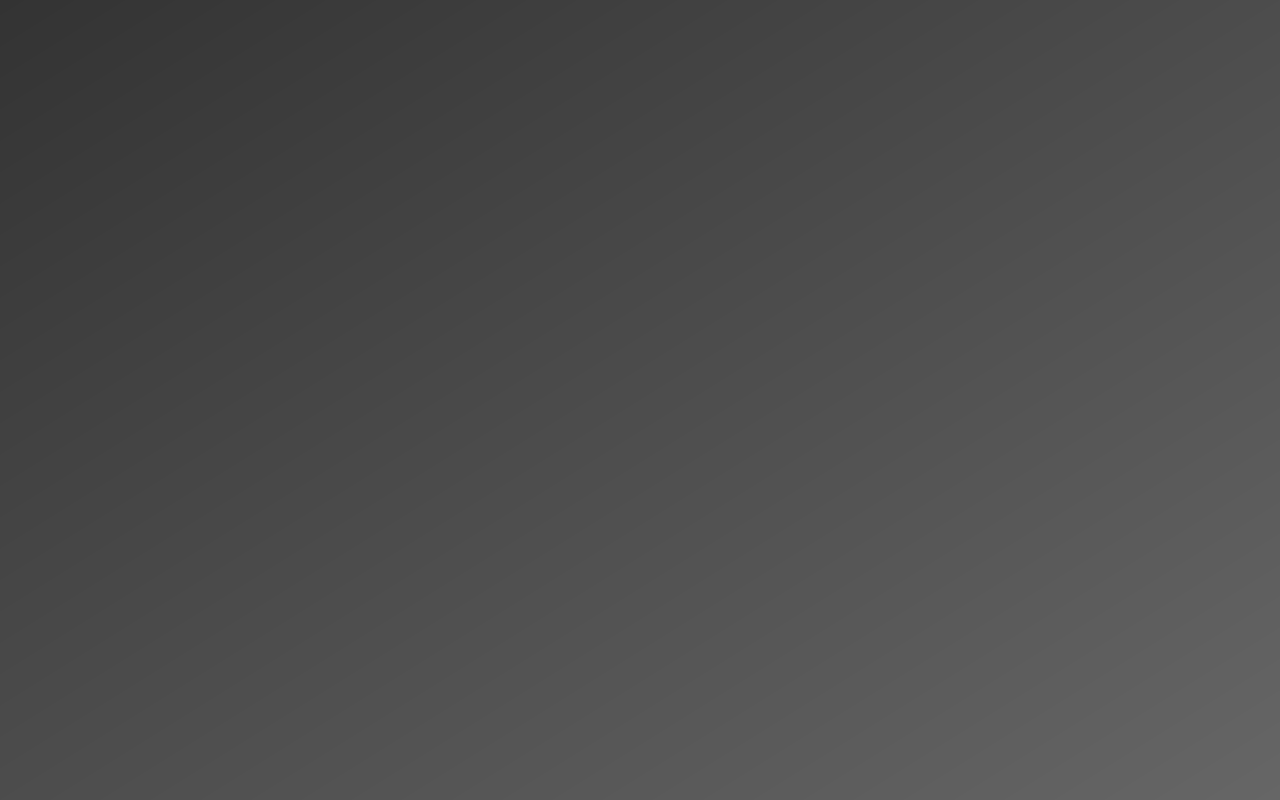
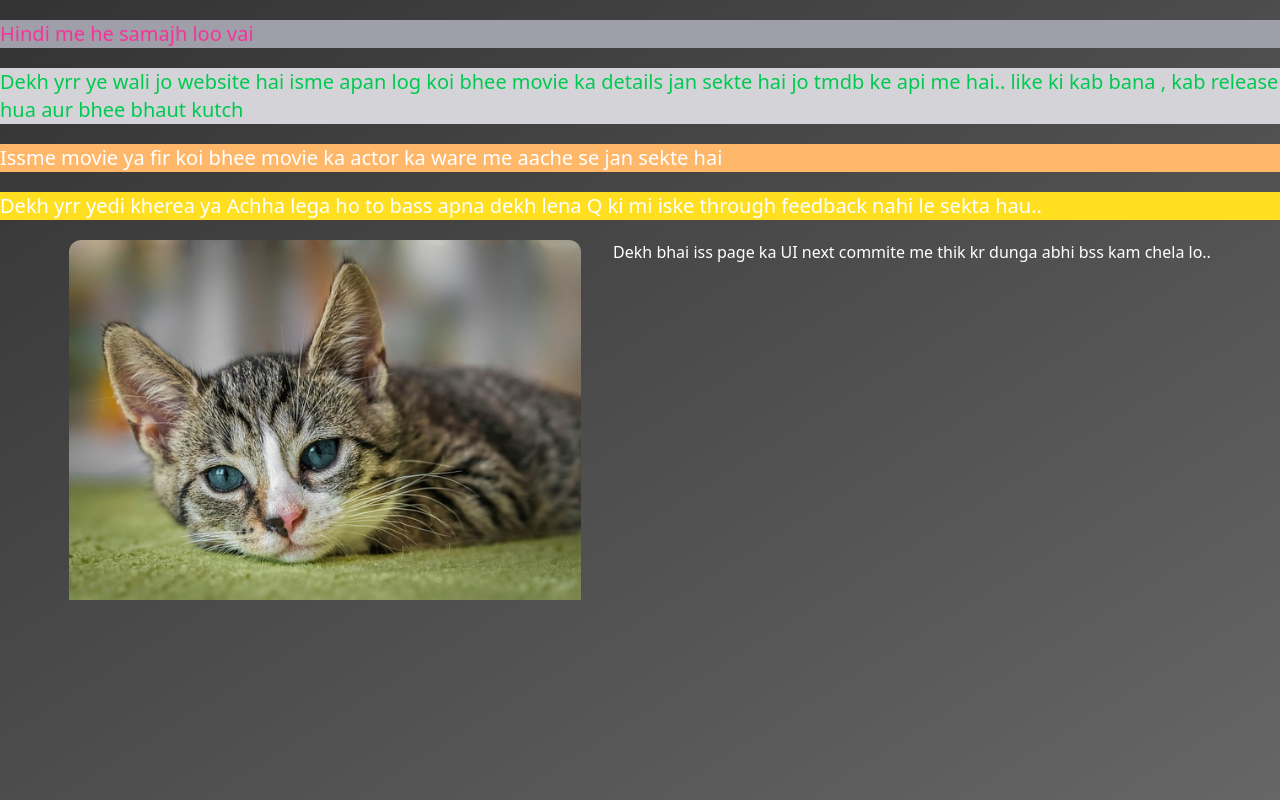
Before and after one commit to Priyanshu1283/Plotify_MMDB, a React (Vite) app: page /Aboutapp in a window 1280 px wide. Before the commit this address had no page. Built offline with nearby package versions, Linux system fonts and the light colour scheme.

Commit message:
App Dettails added

```diff
--- a/src/App.jsx
+++ b/src/App.jsx
@@ -1,6 +1,7 @@
 import { Route, Routes } from 'react-router-dom'
 import Home from './Components/Home'
 import Trending from './Components/Trending'
+import AboutApp from './Components/AboutApp'
 import Popular from './Components/Popular'
 import Movie from './Components/Movie'
 import TVshows from './Components/TVshows'
@@ -18,6 +19,7 @@ function App() {
       <div className="w-screen min-h-screen bg-gradient-to-br from-black/80 to-black/60 backdrop-blur-2xl flex transition-all duration-500 ease-in-out">
         <Routes>
           <Route path="/" element={<Home />} />
+          <Route path='/Aboutapp' element={<AboutApp/>}/>
           <Route path="/trending" element={<Trending />} />
           <Route path="/popular" element={<Popular />} />
           <Route path="/movies" element={<Movie />} />
--- /dev/null
+++ b/src/Components/AboutApp.jsx
@@ -0,0 +1,23 @@
+import React from 'react'
+
+const AboutApp = () => {
+  return (
+    <div>
+      <h1 className='bg-zinc-400 text-pink-500 text-xl mb-5 mt-5'>Hindi me he samajh loo vai</h1>
+
+      <h1  className='bg-zinc-300 text-green-500 text-xl mb-5 mt-5'>Dekh yrr ye wali jo website hai isme apan log koi bhee movie ka details jan sekte hai jo tmdb ke api me hai.. like ki kab bana , kab release hua aur bhee bhaut kutch </h1>
+
+      <h1  className='bg-orange-300 text-xl mb-5 mt-5'>Issme movie ya fir koi bhee movie ka actor ka ware me aache se jan sekte hai </h1>
+
+      <h2  className='bg-yellow-300 text-xl mb-5 mt-5'>Dekh yrr yedi kherea ya Achha lega ho to bass apna dekh lena Q ki mi iske through feedback nahi le sekta hau..</h2>
+
+    <div className='flex item-center justify-center gap-8'>
+      <img className='w-[40vw] h-[40vh] md:h-[45vh] object-cover rounded-t-xl transition-transform duration-300 group-hover:scale-105' src="cat.jpg" alt="" />
+
+      <h1>Dekh bhai iss page ka UI next commite me thik kr dunga abhi bss kam chela lo..</h1>
+      </div>
+    </div>
+  )
+}
+
+export default AboutApp
--- a/src/Components/Templates/Sidenav.jsx
+++ b/src/Components/Templates/Sidenav.jsx
@@ -65,8 +65,11 @@ function SidebarContent({ toggleMenu }) {
         <i className="text-indigo-400 ri-movie-2-ai-fill mr-2"></i>
         <span>Plotify</span>
       </h1>
+
+
       <nav className="flex flex-col text-zinc-200 text-base sm:text-lg mt-6">
         <h1 className="font-semibold text-lg sm:text-xl text-white mt-6 mb-4">New Feeds</h1>
+
         <Link
           to="/trending"
           className="hover:bg-indigo-900/60 hover:text-white rounded-lg transition-all duration-300 py-2 px-3 sm:px-4"
@@ -111,7 +114,7 @@ function SidebarContent({ toggleMenu }) {
           className="hover:bg-indigo-900/60 hover:text-white rounded-lg transition-all duration-300 py-2 px-3 sm:px-4"
           onClick={toggleMenu}
         >
-          <i className="ri-information-fill mr-2"></i>Who we are
+          <i className="ri-information-fill mr-2"></i>About me
         </Link>
         <Link
           to="/contactus"
@@ -120,6 +123,13 @@ function SidebarContent({ toggleMenu }) {
         >
           <i className="ri-phone-fill mr-2"></i>Contact us
         </Link>
+         <Link
+          to="/AboutApp"
+          className="hover:bg-indigo-900/60 hover:text-white rounded-lg transition-all duration-300 py-2 px-3 sm:px-4"
+          onClick={toggleMenu}
+        >
+          <i className="ri-folder-unknow-line mr-2"></i>App Ke Ware me
+        </Link>
       </nav>
     </>
   )
--- a/src/Components/Whoweare.jsx
+++ b/src/Components/Whoweare.jsx
@@ -84,7 +84,7 @@ function Whoweare() {
             </a>
           </div>
          <div>
-          <h2>Hey This is not Dynamic App coz ,This is using API related contenent</h2>
+          <h2>Hey This is not Dynamic App coz ,This app used API related contains</h2>
          </div>
         </div>
       </div>
```
Also changed, not shown: public/cat.jpg (added).
